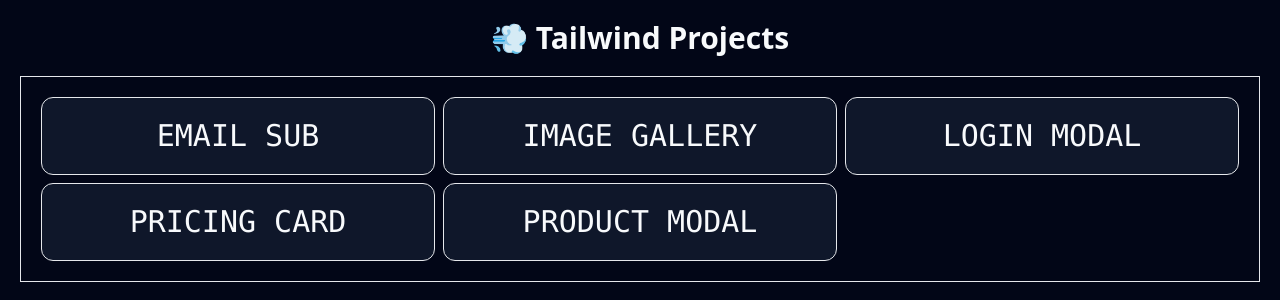
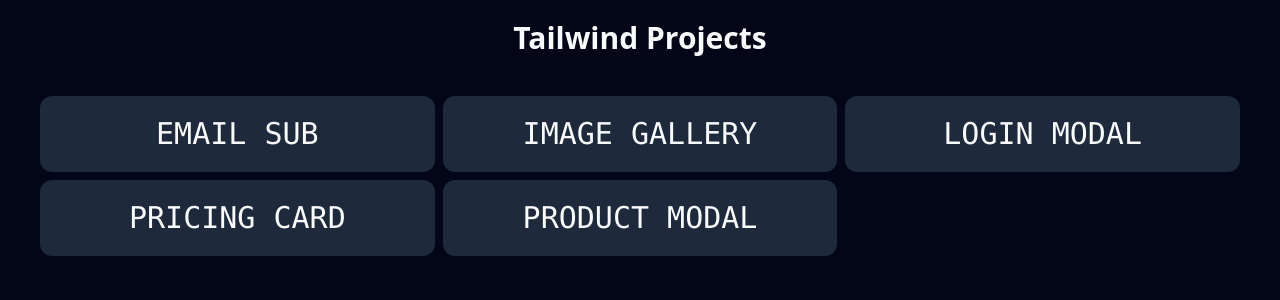
Before and after one commit to push-on/tailwind-svelte-projects, a SvelteKit app: page / in a window 1280 px wide. Shown: the top 300 px of the page. Built offline with nearby package versions, Linux system fonts and the light colour scheme.

Commit message:
Update 04/23/2023 09:30:13

```diff
--- a/src/routes/+page.svelte
+++ b/src/routes/+page.svelte
@@ -1,21 +1,22 @@
-<div>
-  <h1 class="text-3xl font-bold text-center mt-5">💨 Tailwind Projects</h1>
+<h1 class="text-3xl font-bold text-center mt-5">Tailwind Projects</h1>
+<div class="flex justify-center">
   <!-- list of pages in tailwind css grid -->
-  <div class="grid sm:grid-cols-2 lg:grid-cols-3 2xl:grid-cols-4 p-5 m-5 gap-2 border font-mono text-3xl whitespace-nowrap">
+  <div
+    class="container grid sm:grid-cols-2 lg:grid-cols-3 p-5 m-5 gap-2 font-mono text-3xl whitespace-nowrap">
     <a
-      class="border p-5 hover:underline underline-offset-8 uppercase text-center bg-slate-900 rounded-xl min-w-fit"
+      class=" p-5 hover:underline underline-offset-8 uppercase text-center bg-slate-800 hover:bg-slate-700 rounded-xl min-w-fit decoration-blue-500"
       href="./emailsub/">Email Sub</a>
     <a
-      class="border p-5 hover:underline underline-offset-8 uppercase text-center bg-slate-900 rounded-xl min-w-fit"
+      class=" p-5 hover:underline underline-offset-8 uppercase text-center bg-slate-800 hover:bg-slate-700  rounded-xl min-w-fit decoration-blue-500"
       href="./imagegallery/">Image Gallery</a>
     <a
-      class="border p-5 hover:underline underline-offset-8 uppercase text-center bg-slate-900 rounded-xl min-w-fit"
+      class=" p-5 hover:underline underline-offset-8 uppercase text-center bg-slate-800 hover:bg-slate-700  rounded-xl min-w-fit decoration-blue-500"
       href="./loginmodal/">Login Modal</a>
     <a
-      class="border p-5 hover:underline underline-offset-8 uppercase text-center bg-slate-900 rounded-xl min-w-fit"
+      class=" p-5 hover:underline underline-offset-8 uppercase text-center bg-slate-800 hover:bg-slate-700  rounded-xl min-w-fit decoration-blue-500"
       href="./pricingcard/">Pricing Card</a>
     <a
-      class="border p-5 hover:underline underline-offset-8 uppercase text-center bg-slate-900 rounded-xl min-w-fit"
+      class=" p-5 hover:underline underline-offset-8 uppercase text-center bg-slate-800 hover:bg-slate-700  rounded-xl min-w-fit decoration-blue-500"
       href="./productModal/">Product modal</a>
   </div>
 </div>
--- a/src/routes/imagegallery/+page.svelte
+++ b/src/routes/imagegallery/+page.svelte
@@ -16,7 +16,6 @@
   <div class="p-4 grid gap-4 sm:grid-cols-2 xl:grid-cols-3">
     {#each list as img}
       <img src={img} alt="" class="rounded-lg" />
-
     {/each}
   </div>
 </div>
```
Also changed, not shown: 1 other file (tests, documents, lock files or other folders).
